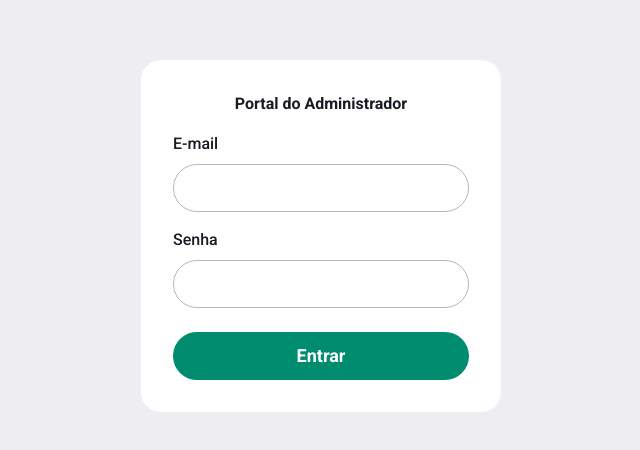
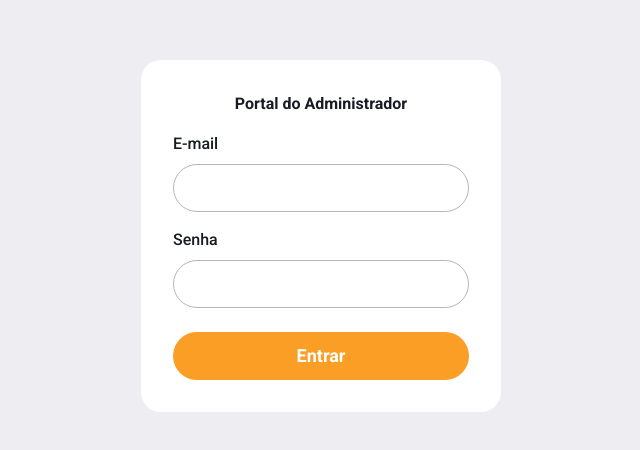
Before and after one commit to kefrenkennedy/shalom-project, a Next.js app: page /admin/sign-in in a window 1280 px wide. Shown: the part 164-614 px from the top of the page, without its empty margins (319-959 px from the left). Built offline with nearby package versions, Linux system fonts and the light colour scheme; no server answers.

Commit message:
style: change button sing-in color on admin page

```diff
--- a/src/pages/admin/sign-in/index.tsx
+++ b/src/pages/admin/sign-in/index.tsx
@@ -85,9 +85,8 @@ export default function SignIn() {
         <Button
           type="submit"
           mt="6"
-          bg="green.200"
           borderRadius="full"
-          colorScheme="green"
+          colorScheme="yellow"
           color="white"
           size="lg"
           isLoading={formState.isSubmitting}
```
